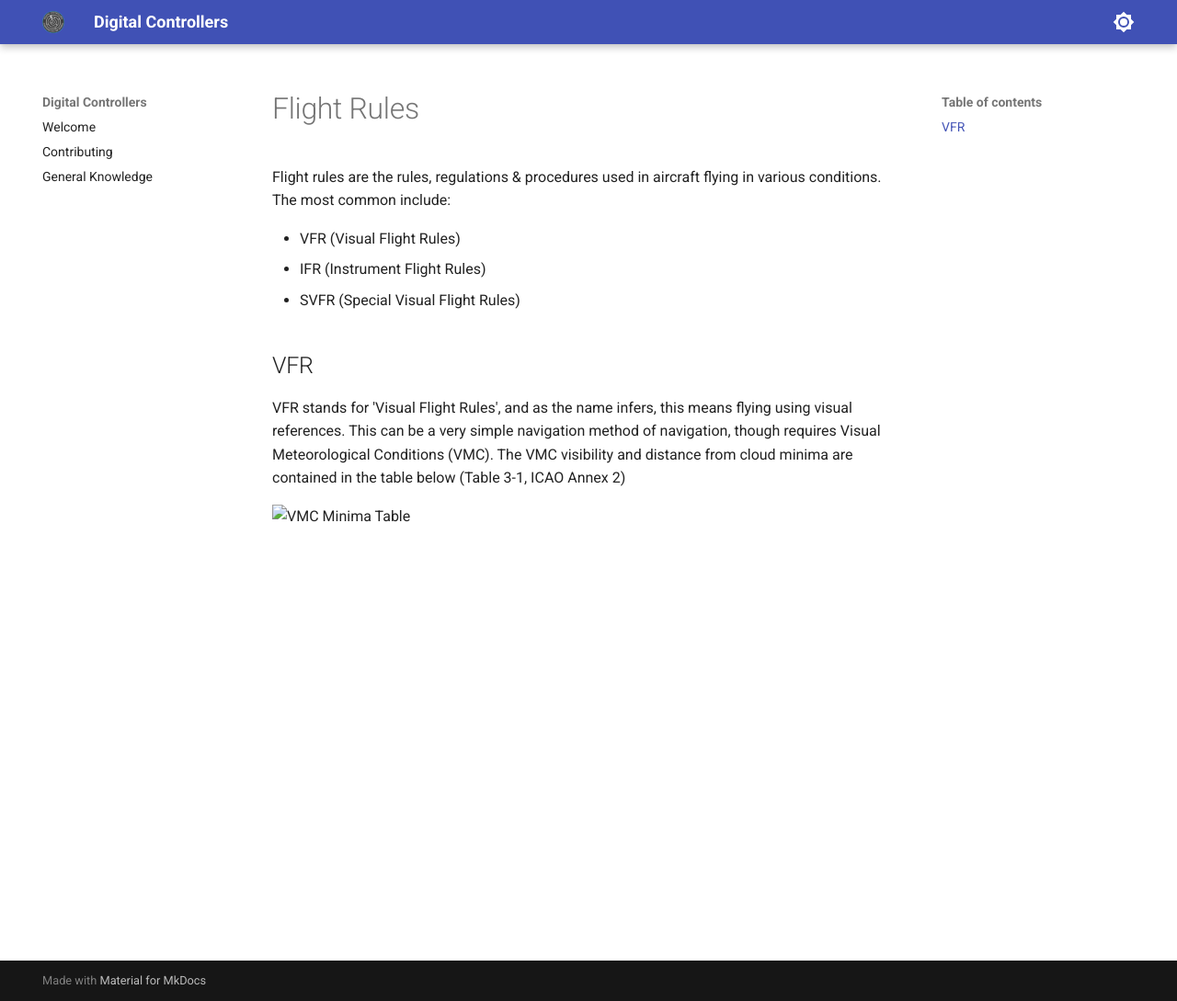
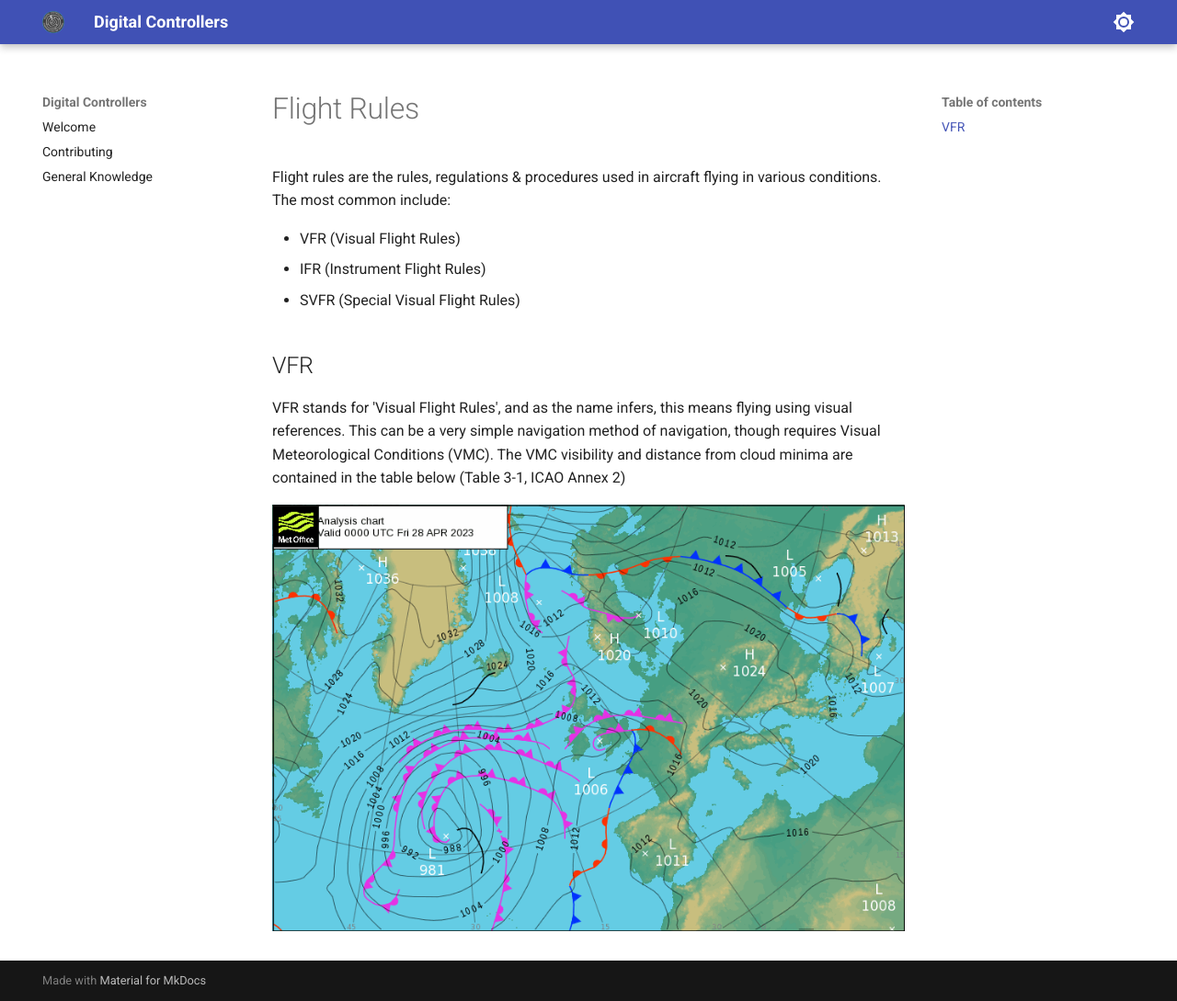
Before and after one commit to Digital-Controllers/website, an MkDocs documentation site: the page built from docs/general-knowledge/flight_rules.md, in a window 1280 px wide and 1089 px high. Shown: the whole window at 92% size. Built offline with MkDocs 1.6.1 and Material for MkDocs 9.7.7, drawn with Linux system fonts in a browser that asks for light colours.

Commit message:
Update flight_rules.md

```diff
--- a/docs/general-knowledge/flight_rules.md
+++ b/docs/general-knowledge/flight_rules.md
@@ -10,4 +10,5 @@ Flight rules are the rules, regulations & procedures used in aircraft flying in
 
 VFR stands for 'Visual Flight Rules', and as the name infers, this means flying using visual references. This can be a very simple navigation method of navigation, though requires Visual Meteorological Conditions (VMC). The VMC visibility and distance from cloud minima are contained in the table below (Table 3-1, ICAO Annex 2)
 
-![VMC Minima Table](.../assets/VMC_Minima.PNG)
+
+![Synoptic Chart Example](../assets/synoptic_chart.png)
```
